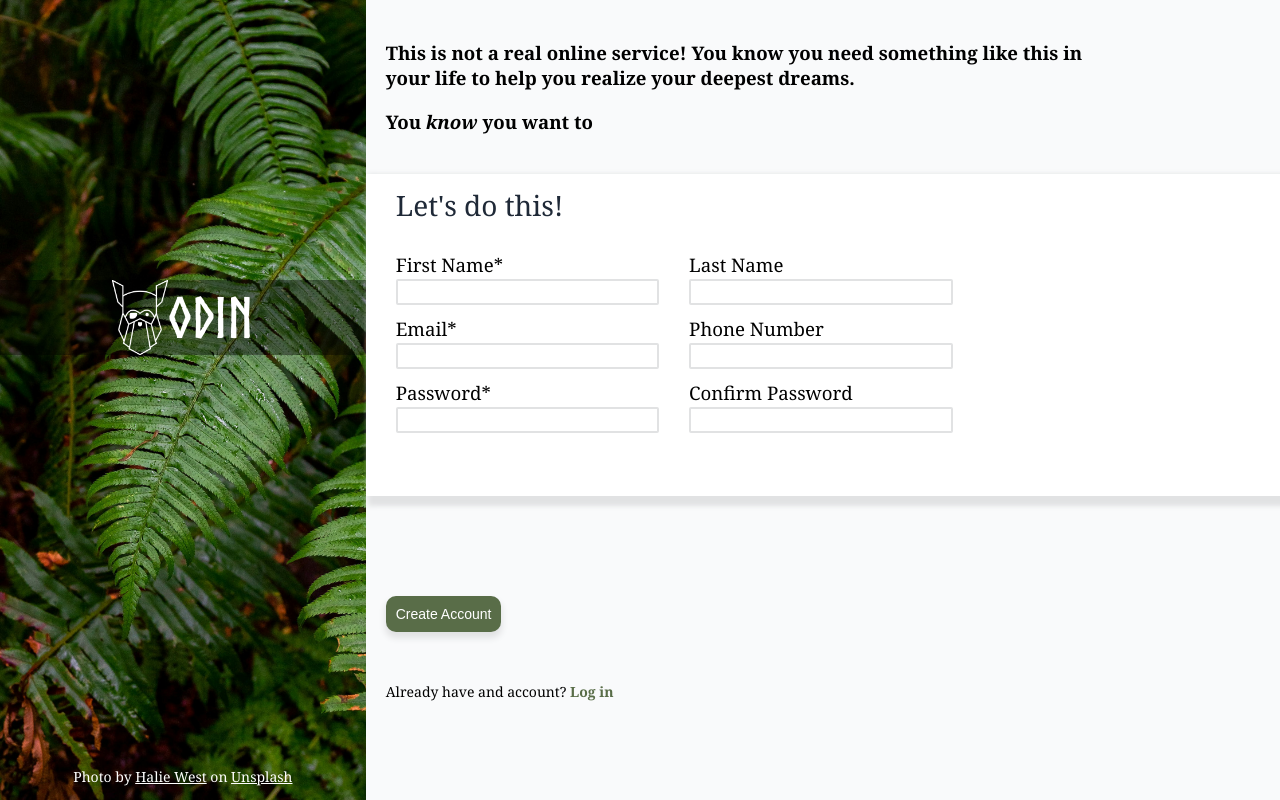
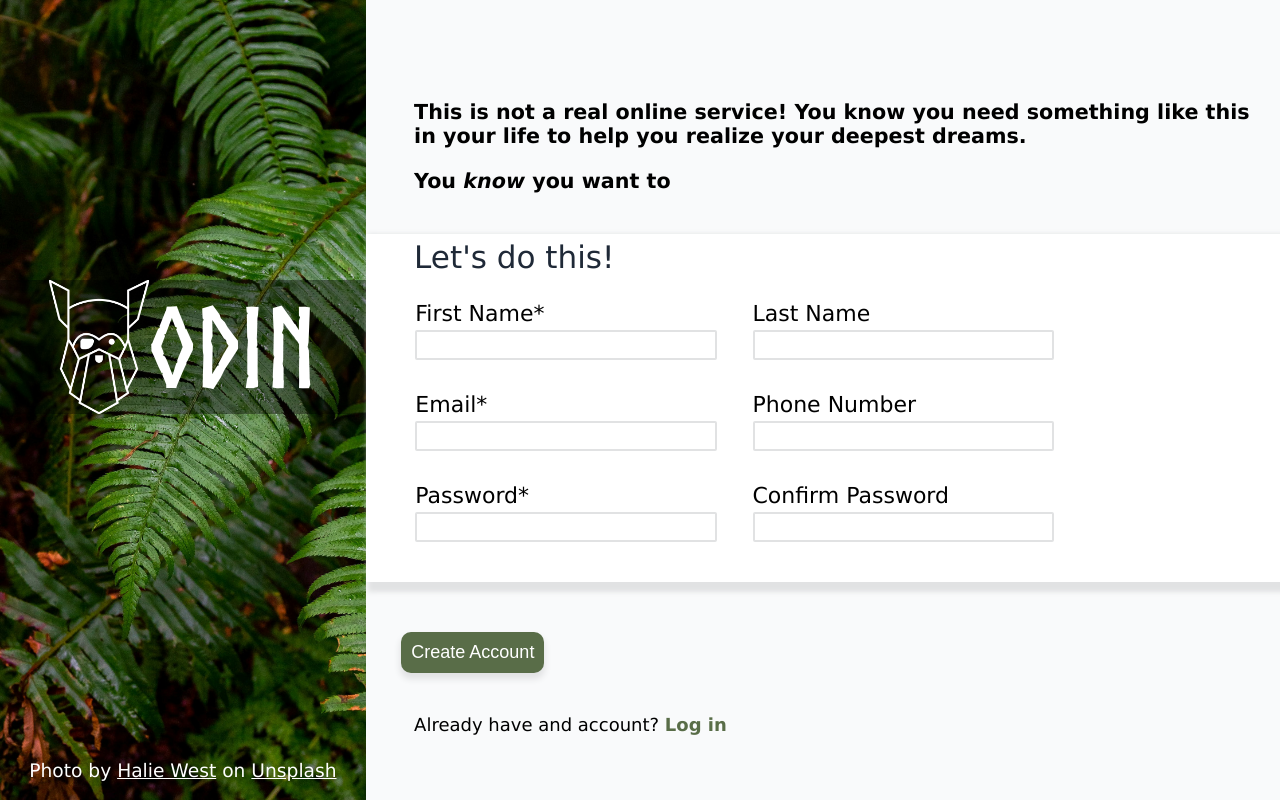
Before and after one commit to dhruvpurohit2k/odin-sign-up, a plain HTML site: page index.html in a window 1280 px wide. Drawn offline with Linux system fonts and the light colour scheme.

Commit message:
Adjust the size values and make the ui look good on lower resolution screens

```diff
--- a/styles.css
+++ b/styles.css
@@ -10,7 +10,7 @@ body,html{
   height: 100%;
   display: flex;
   margin: 0px 0px;
-  font-family:Georgia, 'Times New Roman', Times, serif;
+  font-family: 'Lucida Sans', 'Lucida Sans Regular', 'Lucida Grande', 'Lucida Sans Unicode', Geneva, Verdana, sans-serif;
 }
 #side-image{
   display: flex;
@@ -31,38 +31,38 @@ body,html{
     align-items: center;
     img{
       /* height: 150px; */
-      height: 75px;
+      height: calc(70px + 5vw);
       width: auto;
     }
     p{
       font-family: nord;
       margin: 0 0;
-      font-size: 3rem;
+      /* font-size: 3rem; */
+      font-size: calc(2.5rem + 5vw);
     }
   }
   p{
-    font-size: 0.75rem;
+    font-size: calc(.5rem+1vh);
     margin-top: auto;
     color: white;
   }
 }
 
 main{
-  box-sizing: border-box;
-  padding-top: 20px;
+  /* padding-top: calc(5px + 10vh); */
   height: 100%;
   width: 100%;
   background-color: #f9fafb;
    > p{
-    max-width: 70ch;
+    padding-right: 20px;
     font-weight: 600;
-    font-size: 1rem;
-    margin-left: 20px;
-    margin-top: 20px ;
+    font-size: calc(0.25rem + 2vh);
+    margin-left: calc(10px + 3vw);
+    margin-top: calc(20px + 10vh) ;
   }
   > p + p{
     margin-top: 0px;
-    margin-bottom: 40px;
+    margin-bottom: calc(10px + 1vh);
   }
   form{
     section{
@@ -70,35 +70,34 @@ main{
       background-color: white;
       line-height: 1.5;
       box-shadow: 7px 5px 5px 5px #e1e2e3;
-      padding: 10px 0px;
        p{
         color: #1f2937;
-        padding:0px 30px;
-        margin: 0px;
-        font-size:1.5rem;
-        margin-bottom: 25px;
+        /* padding:0px 30px; */
+        margin-left: calc(10px + 3vw);
+        font-size:calc(1.15rem + 0.75vw);
+        margin-bottom: calc(5px + 0.5vh);
       }
       .input-field{
         display: flex;
         flex-direction: column;
-        margin-left: 30px;
+        margin-left: calc(10px + 2vw);
         label{
-          font-size: 1rem;
+         font-size: calc(0.75rem + 1vh);
         }
       }
       input{
         outline:none;
         border: 2px solid #e1e2e3;
-        font-size: 1rem;
+        font-size: calc(0.75rem + 1vh);
         border-radius: 2px;
-        width: 25ch;
+        width: calc(17ch + 7vw);
         overflow: scroll;
         padding:0px;
       }
       fieldset{
         margin: 10px 0px;
         border: 0px;
-        padding:0px;
+        padding-right:10px;
         display: flex;
         align-items: center;
 
@@ -118,19 +117,19 @@ main{
     }
     }
   button{
-    margin-top: 100px;
+    margin-top: calc(25px + 2vh);
     padding:10px;
-    font-size: 0.75rem;
+    font-size: calc(.75rem + 0.5vh);
     background-color: #596D48;
     color: white;
     border-radius: 10px;
     border: 0px;
-    margin-left: 20px;
+    margin-left: calc(10px + 2vw);
     box-shadow: 0px 5px 6px 1px #e1e2e3;
   }
   p{
-    margin:50px 20px;
-    font-size: 0.75rem;
+    margin:calc(25px + 2vh) calc(10px + 3vw);
+    font-size: calc(.75rem + 0.5vh);
     span{
       font-weight: 700;
       color: #596D48;
```
